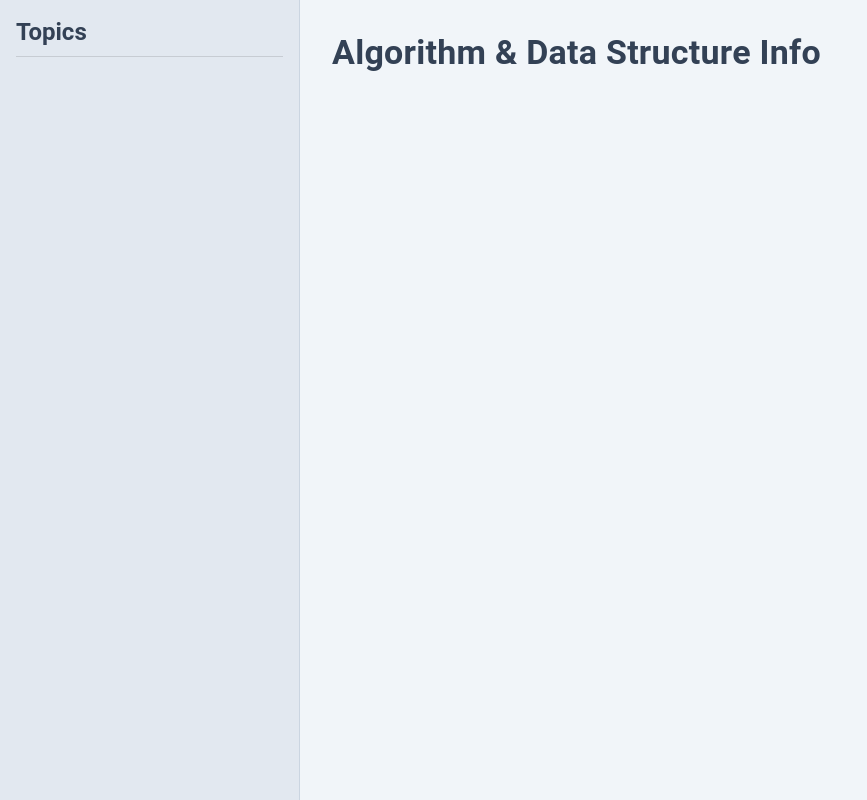
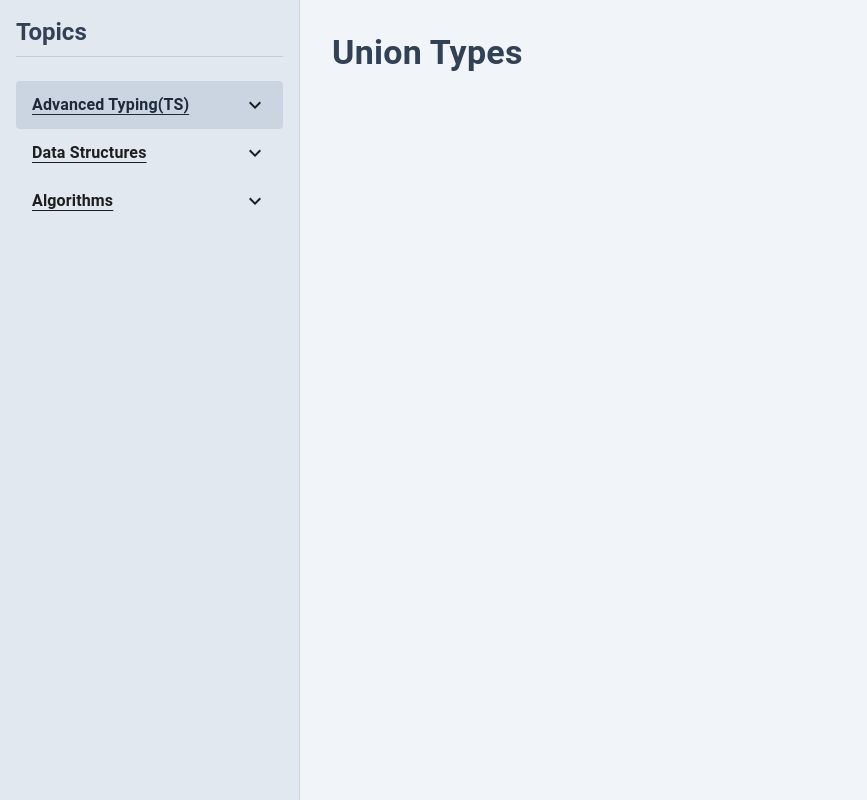
Before and after one commit to WaithakaGuru/AlgosLab, a React (Vite) app in the folder sort/sort-visualizer/: page /info in a window 1280 px wide. Shown: the whole page, without its empty margins (0-867 px from the left). Built offline with nearby package versions, Linux system fonts and the light colour scheme.

Commit message:
Add a fully functional sidebar to the Sorta info page

```diff
--- a/sort/sort-visualizer/src/AlgorithmInfo.tsx
+++ b/sort/sort-visualizer/src/AlgorithmInfo.tsx
@@ -1,11 +1,24 @@
-import React from "react";
-import { Box, Typography, Drawer, List, ListItem, ListItemText, Collapse, Divider } from "@mui/material";
+import React, { useState } from "react";
+import {
+  Box,
+  Typography,
+  Drawer,
+  List,
+  ListItem,
+  ListItemText,
+  Collapse,
+  Divider,
+  ListItemButton,
+  useMediaQuery,
+} from "@mui/material";
 import { ExpandLess, ExpandMore } from "@mui/icons-material";
+import { useTheme } from "@mui/material/styles";
 
 // Sidebar topics and subtopics structure
 const sidebarData = [
   {
-    label: "Advanced Typing in TypeScript",
+    label: "Advanced Typing(TS)",
+    underline: true,
     subtopics: [
       "Union Types",
       "Conjunction Types",
@@ -63,19 +76,183 @@ const sidebarData = [
   },
 ];
 
+// Helper to flatten sidebarData for topic selection
+function getAllTopics() {
+  const topics: string[] = [];
+  sidebarData.forEach((section) => {
+    if (section.subtopics) {
+      section.subtopics.forEach((sub) => topics.push(sub));
+    }
+    if (section.children) {
+      section.children.forEach((child) => {
+        if (child.subtopics) {
+          child.subtopics.forEach((sub) => topics.push(sub));
+        }
+      });
+    }
+  });
+  return topics;
+}
+
+function getMajorTopic(selected: string): string | undefined {
+  for (const section of sidebarData) {
+    if (section.subtopics && section.subtopics.includes(selected)) return section.label;
+    if (section.children) {
+      for (const child of section.children) {
+        if (child.subtopics && child.subtopics.includes(selected)) return section.label;
+      }
+    }
+  }
+  return undefined;
+}
+
+// Helper to get the parent subtopic label for a selected topic
+function getParentSubtopic(selected: string): string | undefined {
+  for (const section of sidebarData) {
+    if (section.children) {
+      for (const child of section.children) {
+        if (child.subtopics && child.subtopics.includes(selected)) {
+          return child.label;
+        }
+      }
+    }
+  }
+  return undefined;
+}
+
 const AlgorithmInfo: React.FC = () => {
-  // ...state for open/close dropdowns, selected topic, etc...
-  // ...render sidebar and main content area...
+  const theme = useTheme();
+  const isXs = useMediaQuery(theme.breakpoints.only("xs"));
+  const isSm = useMediaQuery(theme.breakpoints.only("sm"));
+  const isMdUp = useMediaQuery(theme.breakpoints.up("md"));
+
+  // State for open/close dropdowns and selected topic
+  const [open, setOpen] = useState<{ [key: string]: boolean }>({});
+  const [selected, setSelected] = useState<string>(getAllTopics()[0]);
+  const parentSubtopic = getParentSubtopic(selected);
+
+  // Toggle dropdowns
+  const handleToggle = (label: string) => {
+    setOpen((prev) => ({ ...prev, [label]: !prev[label] }));
+  };
+
+  // Render subtopics as clickable list with a., b., ...
+  const renderSubtopics = (subtopics: string[]) => (
+    <List component="div" disablePadding>
+      {subtopics.map((sub, idx) => (
+        <ListItemButton
+          key={sub}
+          selected={selected === sub}
+          onClick={() => setSelected(sub)}
+          sx={{ pl: 4 }}
+        >
+          <ListItemText
+            primary={<span>{String.fromCharCode(97 + idx) + ". "}{sub}</span>}
+          />
+        </ListItemButton>
+      ))}
+    </List>
+  );
+
+  // Render sidebar recursively
+  const renderSidebar = () => (
+    <List>
+      {sidebarData.map((section) => {
+        const isMajorSelected = getMajorTopic(selected) === section.label;
+        return (
+          <React.Fragment key={section.label}>
+            <ListItem disablePadding>
+              <ListItemButton
+                onClick={() =>
+                  section.subtopics || section.children
+                    ? handleToggle(section.label)
+                    : undefined
+                }
+                sx={{
+                  fontWeight: section.underline ? "bold" : undefined,
+                  bgcolor: isMajorSelected ? "#cbd5e1" : undefined,
+                  borderRadius: 1,
+                }}
+              >
+                <ListItemText
+                  primary={
+                    <span
+                      style={{
+                        textDecoration: section.underline ? "underline" : undefined,
+                        fontWeight: section.underline || section.label === "Advanced Typing(TS)" ? "bold" : undefined,
+                        textUnderlineOffset: section.underline || section.label === "Advanced Typing(TS)" ? 4 : undefined,
+                        color: section.label === "Advanced Typing(TS)" ? "#1e293b" : undefined,
+                      }}
+                    >
+                      {section.label}
+                    </span>
+                  }
+                />
+                {(section.subtopics || section.children) ? (
+                  open[section.label] ? <ExpandLess /> : <ExpandMore />
+                ) : null}
+              </ListItemButton>
+            </ListItem>
+            {/* Subtopics for top-level section */}
+            {section.subtopics && (
+              <Collapse in={!!open[section.label]} timeout="auto" unmountOnExit>
+                {renderSubtopics(section.subtopics)}
+              </Collapse>
+            )}
+            {/* Children (e.g. Linear/NonLinear Data Structures, Search/Sort) */}
+            {section.children && (
+              <Collapse in={!!open[section.label]} timeout="auto" unmountOnExit>
+                <List component="div" disablePadding>
+                  {section.children.map((child) => {
+                    const isParentSelected = parentSubtopic === child.label;
+                    return (
+                      <React.Fragment key={child.label}>
+                        <ListItemButton
+                          onClick={() => handleToggle(child.label)}
+                          sx={{
+                            pl: 3,
+                            border: isParentSelected ? "2px dashed #1e293b" : undefined,
+                            borderRadius: isParentSelected ? 1 : undefined,
+                            my: isParentSelected ? ".5rem" : undefined,
+                          }}
+                        >
+                          <ListItemText primary={child.label} />
+                          {child.subtopics ? (
+                            open[child.label] ? <ExpandLess /> : <ExpandMore />
+                          ) : null}
+                        </ListItemButton>
+                        {child.subtopics && (
+                          <Collapse in={!!open[child.label]} timeout="auto" unmountOnExit>
+                            {renderSubtopics(child.subtopics)}
+                          </Collapse>
+                        )}
+                      </React.Fragment>
+                    );
+                  })}
+                </List>
+              </Collapse>
+            )}
+          </React.Fragment>
+        );
+      })}
+    </List>
+  );
+
+  // Drawer width logic
+  const drawerWidth = isMdUp ? 300 : 200;
+  const drawerDisplay = isXs ? "none" : "block";
+
   return (
     <Box sx={{ display: "flex", minHeight: "100vh", bgcolor: "#f1f5f9" }}>
       {/* Sidebar */}
       <Drawer
         variant="permanent"
         sx={{
-          width: 300,
+          display: drawerDisplay,
+          width: drawerWidth,
           flexShrink: 0,
           [`& .MuiDrawer-paper`]: {
-            width: 300,
+            width: drawerWidth,
             boxSizing: "border-box",
             bgcolor: "#e2e8f0",
             borderRight: "1px solid #cbd5e1",
@@ -87,13 +264,13 @@ const AlgorithmInfo: React.FC = () => {
             Topics
           </Typography>
           <Divider sx={{ mb: 2 }} />
-          {/* Render sidebarData here as nested lists with dropdowns */}
+          {renderSidebar()}
         </Box>
       </Drawer>
       {/* Main content area */}
       <Box sx={{ flex: 1, p: 4 }}>
         <Typography variant="h4" fontWeight="bold" color="#334155" gutterBottom>
-          Algorithm & Data Structure Info
+          {selected}
         </Typography>
         {/* Render selected topic info here */}
       </Box>
```
